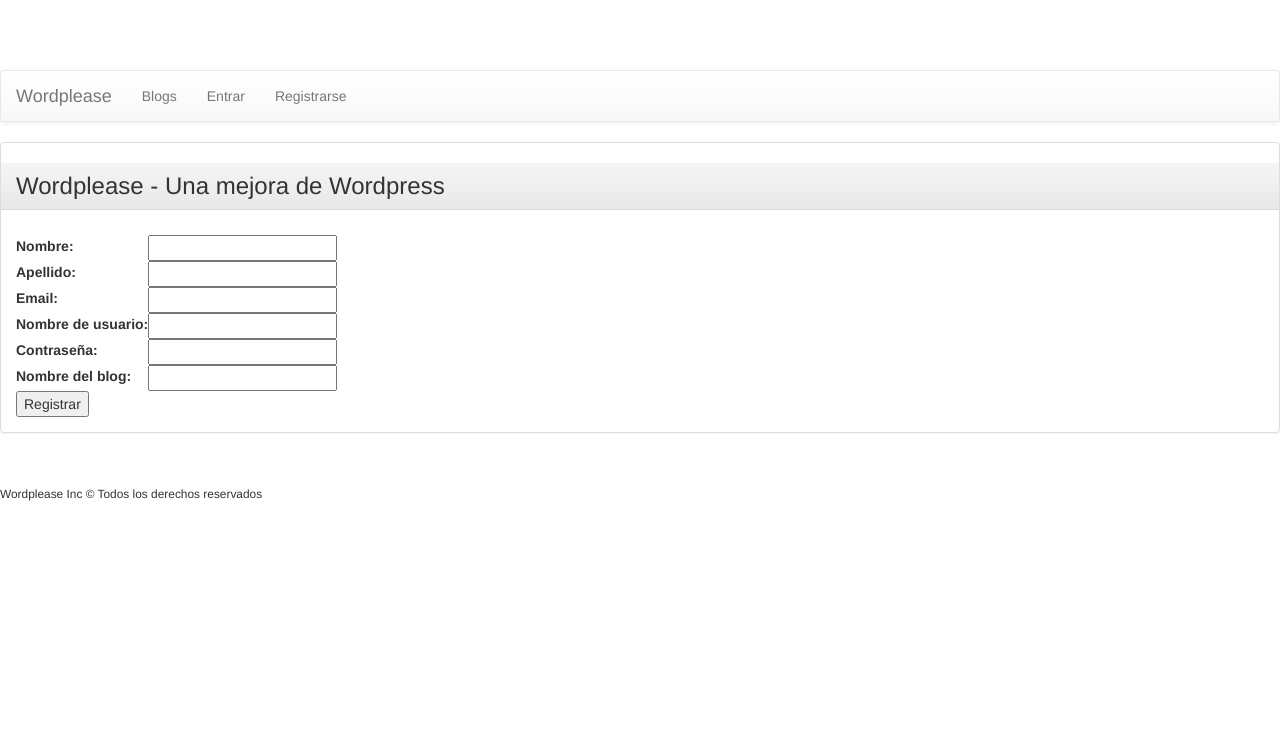
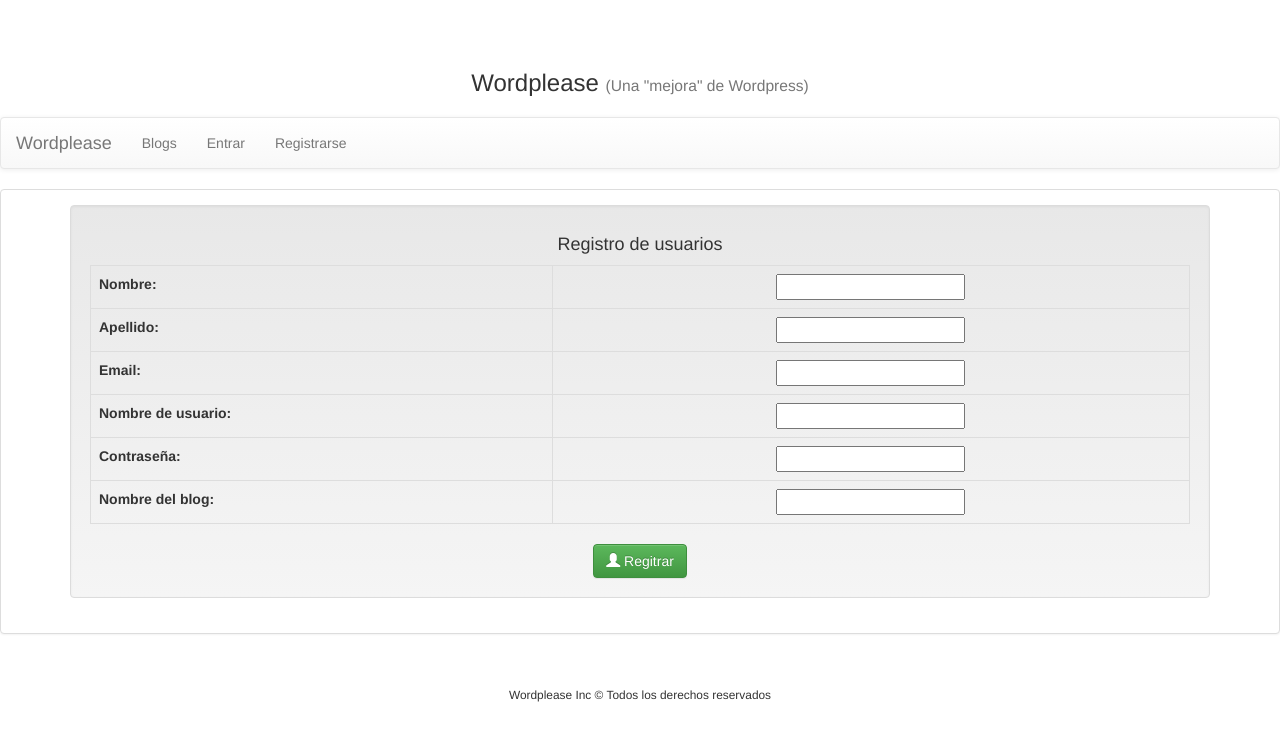
Before and after one commit to jalzueta/keepCodingMaster-Django, a Django app: page /signup in a window 1280 px wide. Shown: the top 741 px of the page. Run offline with Django 3.2, Linux system fonts and the light colour scheme; some libraries are stand-ins or nearby versions.

Commit message:
Un poco mas de CSS

```diff
--- a/blogs/templates/blogs/blog_detail.html
+++ b/blogs/templates/blogs/blog_detail.html
@@ -1,7 +1,7 @@
 {% extends 'base.html' %}
 
 {% block section %}
-    <h2>{{ blog }}</h2>
+    <h3 class="form-signin-heading text-center">{{ blog }}</h3>
     <h5>Autor: {{ blog.author.first_name }} {{ blog.author.last_name }}</h5>
 
     {% if posts_list|length > 0 %}
--- a/blogs/templates/blogs/blogs.html
+++ b/blogs/templates/blogs/blogs.html
@@ -3,7 +3,7 @@
 {% block title %} Mis fotos {% endblock %}
 
 {% block section %}
-    <h3>Listado de blogs</h3>
+    <h3 class="form-signin-heading text-center">Listado de blogs</h3>
     {% if object_list|length > 0 %}
         <!--En el 'include' redefinimos las variables del contexto: object_list es la lista de objetos del modelo automatica-->
         <ul class="list-group">
--- a/posts/templates/posts/home.html
+++ b/posts/templates/posts/home.html
@@ -2,7 +2,7 @@
 
 {% block section %}
     {% if posts_list|length > 0 %}
-        <h3>Últimos posts publicados</h3>
+        <h3 class="form-signin-heading text-center">Últimos posts publicados</h3>
         {% include 'posts/posts_loop.html' %}
     {% else %}
         ¡Sé el primero en publicar un post!
--- a/users/forms.py
+++ b/users/forms.py
@@ -4,8 +4,8 @@
 
 class LoginForm(forms.Form):
 
-    usr = forms.CharField(label="Nombre de usuario")
-    pwd = forms.CharField(label="Contraseña", widget=forms.PasswordInput) #Campo con texto oculto
+    usr = forms.CharField(label="Nombre de usuario", widget=forms.TextInput(attrs={'class' : 'myfieldclass'}))
+    pwd = forms.CharField(label="Contraseña", widget=forms.PasswordInput(attrs={'class' : 'myfieldclass'})) #Campo con texto oculto
 
 
 class SignupForm(forms.Form):
--- a/users/templates/users/signup.html
+++ b/users/templates/users/signup.html
@@ -7,14 +7,31 @@
 {% for error in errors %}
     <p>{{ error }}</p>
 {% endfor %}
-<form method="post">
+<!--<form method="post">
     {% csrf_token %}
-    <!--Refactorizado de formulario-->
+    &lt;!&ndash;Refactorizado de formulario&ndash;&gt;
     <table>
     {{ signup_form.as_table }}
     </table>
     <div>
         <button>Registrar</button>
     </div>
-</form>
+</form>-->
+<div class="container text-center">
+    <form method="post" class="form-signin">
+        <div class="row-fluid">
+            {% csrf_token %}
+            <div class="col-md-12 well">
+                <h4 class="form-signin-heading">Registro de usuarios</h4>
+                <table class="table table-bordered">
+                    {{ signup_form.as_table }}
+                </table>
+                <button class="btn btn-success" type="submit">
+                    <span class="glyphicon glyphicon-user"></span>
+                    Regitrar
+                </button>
+            </div>
+        </div>
+    </form>
+</div>
 {% endblock %}
--- a/wordplease/templates/base.html
+++ b/wordplease/templates/base.html
@@ -9,6 +9,7 @@
     <link href="{% static 'css/1-col-portfolio.css' %}" rel="stylesheet"> <!--urls dinámica en función de la url static del settings-->
 </head>
 <body>
+    <h3 class="panel-heading text-center" style="margin-top: 0px; padding-top:0px">Wordplease <small>(Una "mejora" de Wordpress)</small></h3>
     <nav class="navbar navbar-default" role="navigation">
         <div class="navbar-header">
             <a class="navbar-brand" href="{% url 'posts_home' %}">Wordplease</a>
@@ -26,14 +27,13 @@
         </ul>
     </nav>
     <div class="panel panel-default">
-        <h3 class="panel-heading">Wordplease - Una mejora de Wordpress</h3>
         <div class="panel-body">
             <section>
                 {% block section %} {% endblock %}
             </section>
         </div>
     </div>
-    <footer>
+    <footer class="text-center">
         <small>Wordplease Inc &copy; Todos los derechos reservados</small>
     </footer>
 </body>
```
Also changed, not shown: blogs/templates/blogs/blogs_loop.html (+4 -5 lines), posts/templates/posts/create_post.html (+16 -4 lines), posts/templates/posts/posts_loop.html (+7 -4 lines), users/templates/users/login.html (+20 -3 lines).
